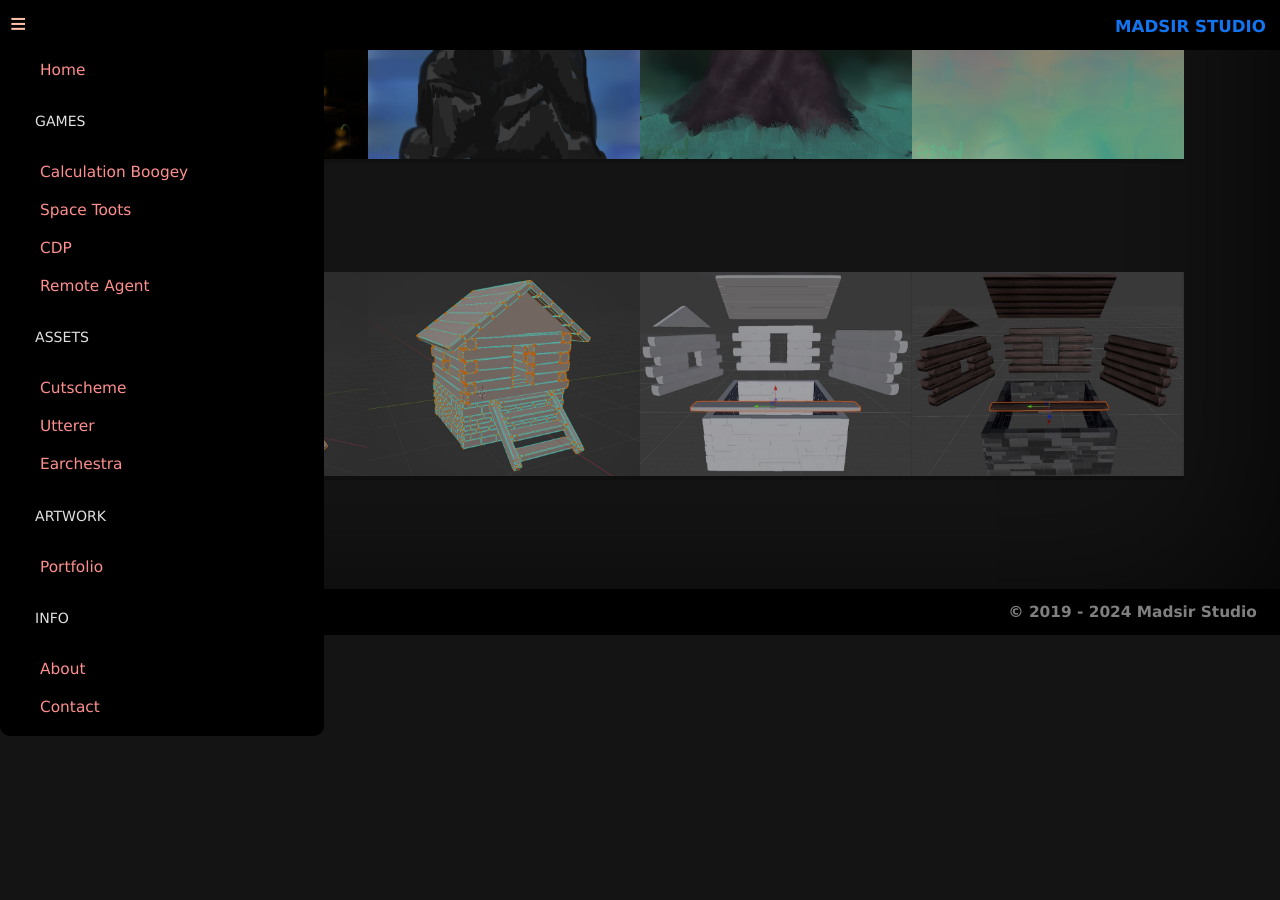
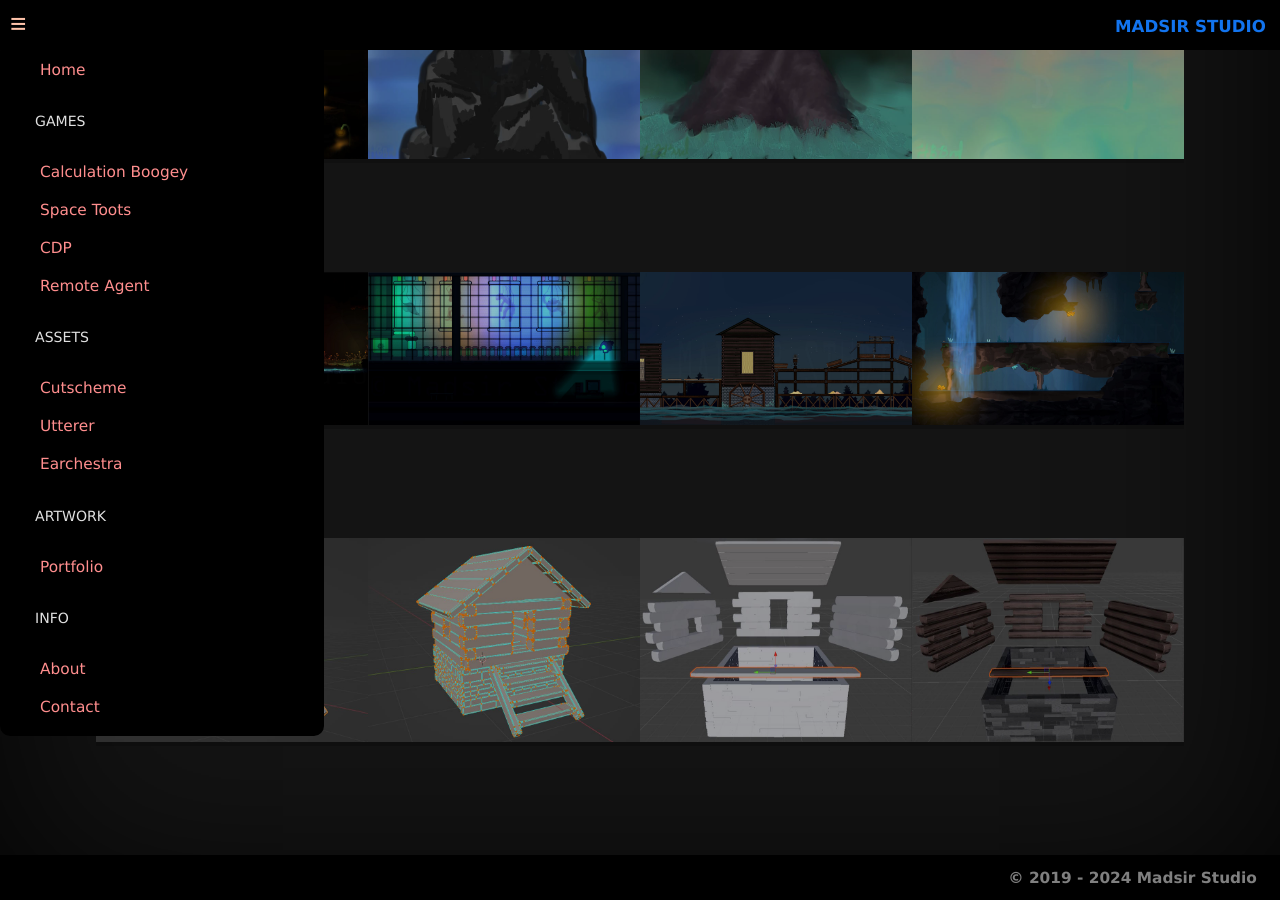
Before and after one commit to Madsir/madsirstudio.github.io, a Jekyll site: the page built from portfolio/index.html, in a window 1280 px wide and 900 px high, scrolled down 819 px. Built offline with Jekyll 4.4.1, drawn with Linux system fonts in a browser that asks for light colours.

Commit message:
Update index.html

```diff
--- a/portfolio/index.html
+++ b/portfolio/index.html
@@ -192,36 +192,31 @@ body {
   <div class="container">
   <div class="top">
       <ul>
-          <li><a href="#img_9"><img src="/Assets/CabinBlender.jpg"></a></li>
-          <li><a href="#img_10"><img src="/Assets/CabinUV.jpg"></a></li>
-          <li><a href="#img_11"><img src="/Assets/CabinPieces.jpg"></a></li>
-          <li><a href="#img_12"><img src="/Assets/CabinPiecesMaterials.jpg"></a></li>
+          <li><a href="#img_9"><img src="/Assets/GlowCavernsLevel.jpg"></a></li>
+          <li><a href="#img_10"><img src="/Assets/LabTrapper.jpg"></a></li>
+          <li><a href="#img_11"><img src="/Assets/logMillLevel.jpg"></a></li>
+          <li><a href="#img_12"><img src="/Assets/WaterFallCave.jpg"></a></li>
         </ul>
-        <a href="#_9" class="lightbox trans" id="img_9"><img src="/Assets/CabinBlender.jpg"></a>
-        <a href="#_10" class="lightbox trans" id="img_10"><img src="/Assets/CabinUV.jpg"></a>
-        <a href="#_11" class="lightbox trans" id="img_11"><img src="/Assets/CabinPieces.jpg"></a>
-            <a href="#_12" class="lightbox trans" id="img_12"><img src="/Assets/CabinPiecesMaterials.jpg"></a>
+        <a href="#_9" class="lightbox trans" id="img_9"><img src="/Assets/GlowCavernsLevel.jpg"></a>
+        <a href="#_10" class="lightbox trans" id="img_10"><img src="/Assets/LabTrapper.jpg"></a>
+        <a href="#_11" class="lightbox trans" id="img_11"><img src="/Assets/logMillLevel.jpg"></a>
+            <a href="#_12" class="lightbox trans" id="img_12"><img src="/Assets/WaterFallCave.jpg"></a>
     </div>
   </div>
-    <!--
-    <div class="container">
+      <div class="container">
   <div class="top">
       <ul>
-
-        <li><a href="#img_13"><img src="/Assets/.jpg"></a></li>
-        <li><a href="#img_14"><img src="/Assets/.jpg"></a></li>
-        <li><a href="#img_15"><img src="/Assets/.jpg"></a></li>
-         <li><a href="#img_16"><img src="/Assets/.jpg"></a></li>
-
-      </ul>
-
-        <a href="#_13" class="lightbox trans" id="img_13"><img src="/Assets/.jpg"></a>
-        <a href="#_14" class="lightbox trans" id="img_14"><img src="/Assets/.jpg"></a>
-        <a href="#_15" class="lightbox trans" id="img_15"><img src="/Assets/.jpg"></a>
-        <a href="#_16" class="lightbox trans" id="img_16"><img src="/Assets/.jpg"></a>
-
+          <li><a href="#img_13"><img src="/Assets/CabinBlender.jpg"></a></li>
+          <li><a href="#img_14"><img src="/Assets/CabinUV.jpg"></a></li>
+          <li><a href="#img_15"><img src="/Assets/CabinPieces.jpg"></a></li>
+          <li><a href="#img_16"><img src="/Assets/CabinPiecesMaterials.jpg"></a></li>
+        </ul>
+        <a href="#_13" class="lightbox trans" id="img_13"><img src="/Assets/CabinBlender.jpg"></a>
+        <a href="#_14" class="lightbox trans" id="img_14"><img src="/Assets/CabinUV.jpg"></a>
+        <a href="#_15" class="lightbox trans" id="img_15"><img src="/Assets/CabinPieces.jpg"></a>
+            <a href="#_16" class="lightbox trans" id="img_16"><img src="/Assets/CabinPiecesMaterials.jpg"></a>
     </div>
-  </div> -->
+  </div>
   </div>
 </body>
 </html>
```
